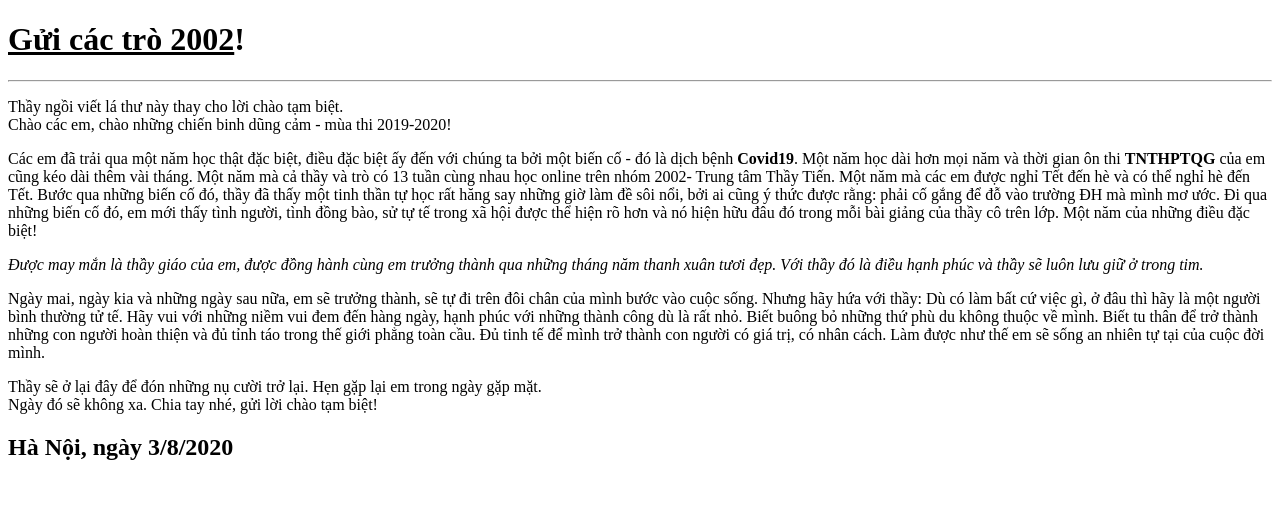
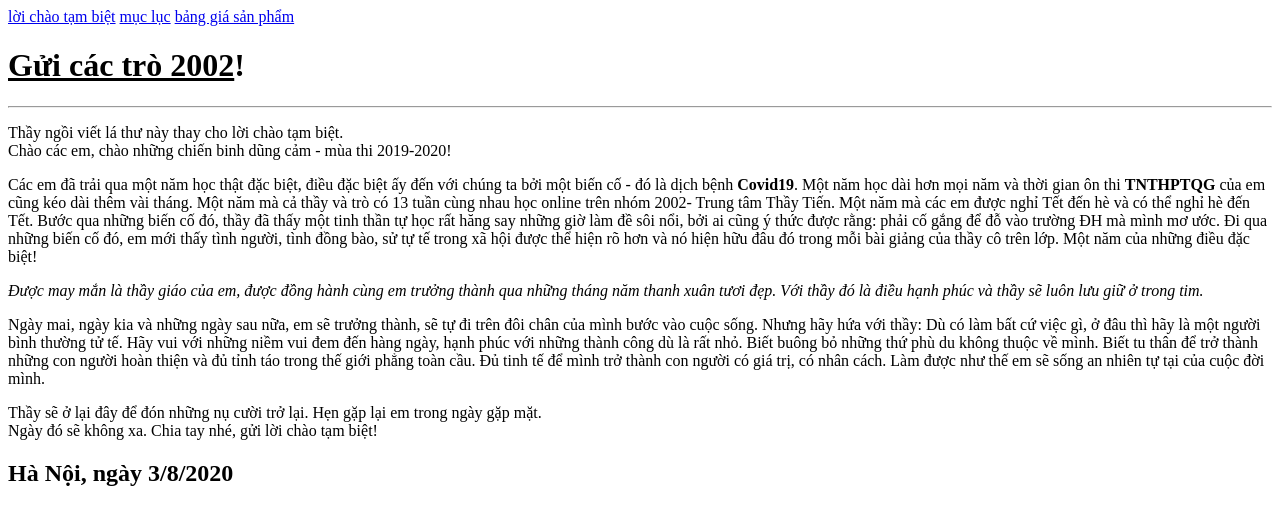
Before and after one commit to Tohung-VHUNG/duan2, a plain HTML site: page index.html in a window 1280 px wide. Drawn offline with Linux system fonts and the light colour scheme.

Commit message:
lần viết 3

```diff
--- a/index.html
+++ b/index.html
@@ -6,6 +6,9 @@
     <title>Lời chào tạm biệt các trò 2k2</title>
   </head>
   <body>
+    <a href="/">lời chào tạm biệt</a>
+    <a href="/mucluc.html">mục lục</a>
+    <a href="/table.html">bảng giá sản phẩm</a>
     <h1><u>Gửi các trò 2002</u>!</h1>
 
     <hr />
```
Also changed, not shown: mucluc.html (+3 -0 lines), table.html (+3 -0 lines).
